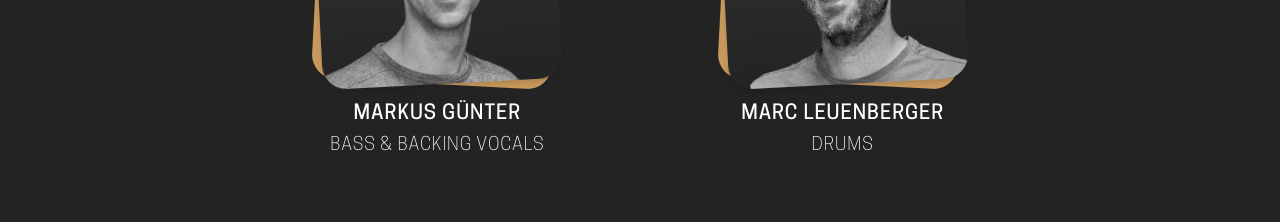
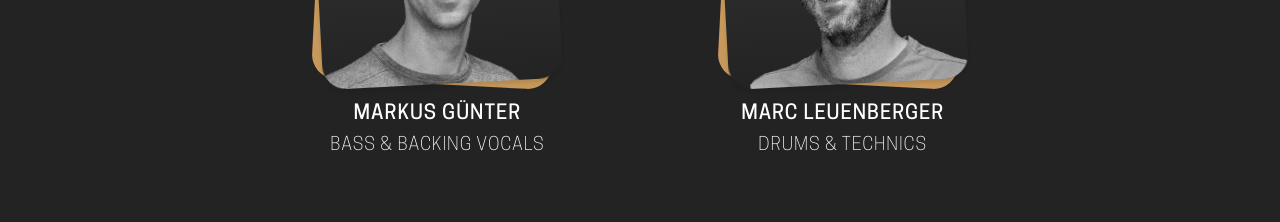
Before and after one commit to fidu85/midlands-website, a SvelteKit app: page / in a window 1280 px wide. Shown: the part 1640-1862 px from the top of the page. Built offline with nearby package versions, Linux system fonts and the light colour scheme.

Commit message:
marc l technics

```diff
--- a/src/routes/section_band.svelte
+++ b/src/routes/section_band.svelte
@@ -21,7 +21,7 @@
 
       <div class="flex justify-evenly px-32">
         <Avatar name="Markus Günter" instrument="Bass & Backing Vocals" image_src="assets/kusi.png" />
-        <Avatar name="Marc Leuenberger" instrument="Drums" image_src="assets/maercu_l.png" />
+        <Avatar name="Marc Leuenberger" instrument="Drums & Technics" image_src="assets/maercu_l.png" />
       </div>
     </div>
 
@@ -31,7 +31,7 @@
       <Avatar name="Marc Fischer" instrument="Vocals & Guitar" image_src="assets/maercu_f.png" />
       <Avatar name="Daniel Fink" instrument="Guitar & Backing Vocals" image_src="assets/dani.png" />
       <Avatar name="Markus Günter" instrument="Bass & Backing Vocals" image_src="assets/kusi.png" />
-      <Avatar name="Marc Leuenberger" instrument="Drums" image_src="assets/maercu_l.png" />
+      <Avatar name="Marc Leuenberger" instrument="Drums & Technics" image_src="assets/maercu_l.png" />
     </div>
   </SectionContent>
 </section>
```
